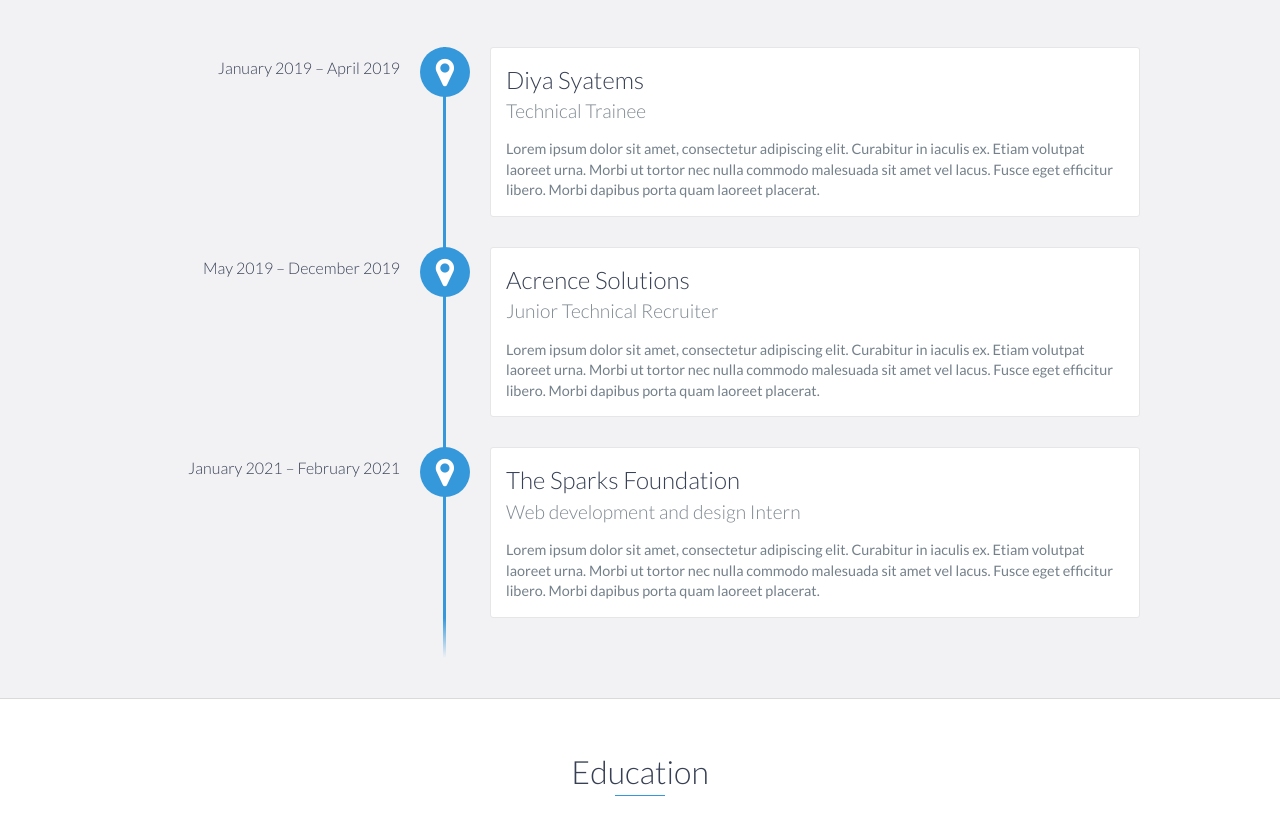
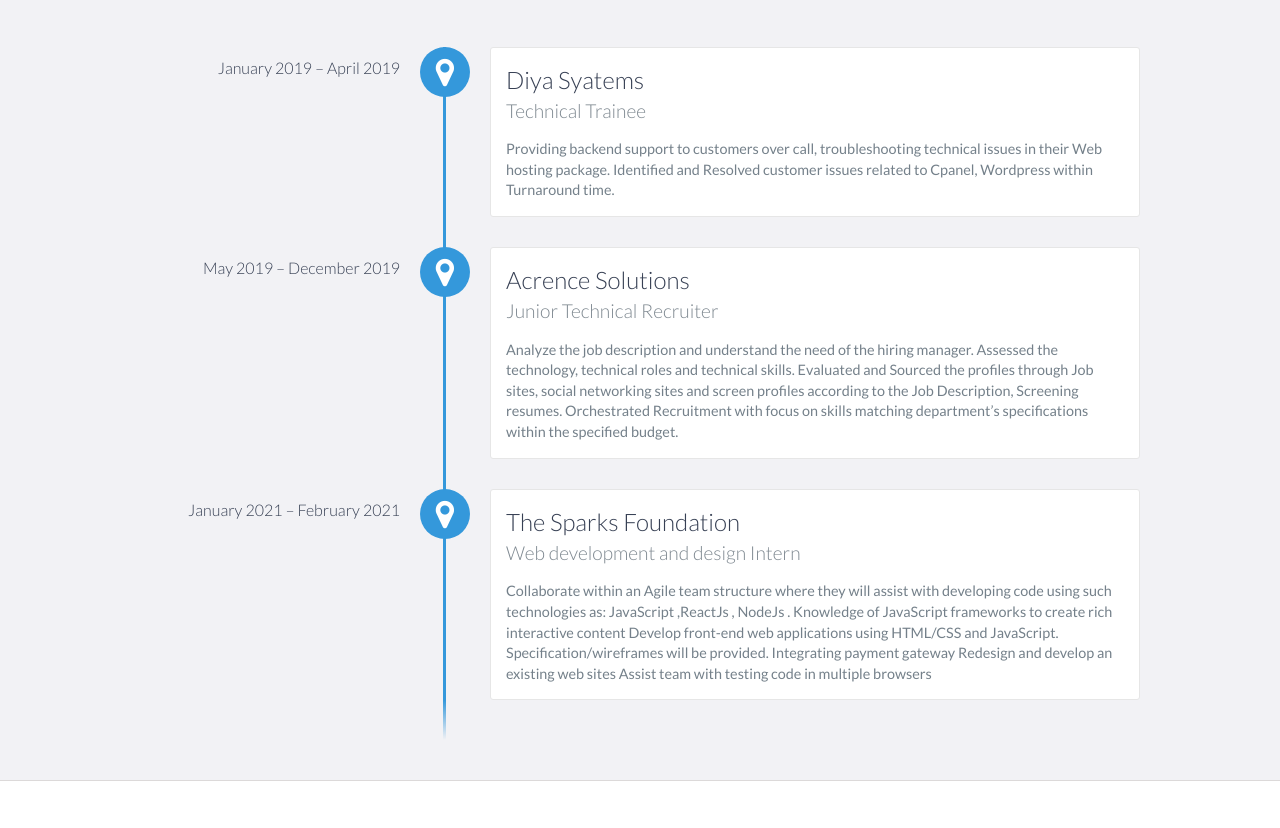
Before and after one commit to ranulfjn/portfolio, a website: page index.html in a window 1280 px wide. Shown: the part 1220-2048 px from the top of the page. Drawn offline with nearby package versions, Linux system fonts and the light colour scheme.

Commit message:
projects

```diff
--- a/index.html
+++ b/index.html
@@ -90,21 +90,30 @@
                 <h3>Diya Syatems</h3>
                 <h4>Technical Trainee</h4>
                 <p>
-                    Lorem ipsum dolor sit amet, consectetur adipiscing elit. Curabitur in iaculis ex. Etiam volutpat laoreet urna. Morbi ut tortor nec nulla commodo malesuada sit amet vel lacus. Fusce eget efficitur libero. Morbi dapibus porta quam laoreet placerat.
+                    Providing backend support to customers over call, troubleshooting technical issues in their Web hosting package.
+                    Identified and Resolved customer  issues related to Cpanel, Wordpress within Turnaround time.
                 </p>
             </div>
             <div data-date="May 2019 – December 2019">
                 <h3>Acrence Solutions</h3>
                 <h4>Junior Technical Recruiter</h4>
                 <p>
-                    Lorem ipsum dolor sit amet, consectetur adipiscing elit. Curabitur in iaculis ex. Etiam volutpat laoreet urna. Morbi ut tortor nec nulla commodo malesuada sit amet vel lacus. Fusce eget efficitur libero. Morbi dapibus porta quam laoreet placerat.
+                    Analyze the job description and understand the need of the hiring manager.
+                    Assessed the technology, technical roles and technical skills.
+                    Evaluated and Sourced the profiles through Job sites, social networking sites and screen profiles according to the Job Description, Screening resumes.
+                    Orchestrated Recruitment with focus on skills matching department’s specifications within the specified budget.
                 </p>
             </div>
             <div data-date="January 2021 – February 2021">
                 <h3>The Sparks Foundation</h3>
                 <h4>Web development and design Intern</h4>
                 <p>
-                    Lorem ipsum dolor sit amet, consectetur adipiscing elit. Curabitur in iaculis ex. Etiam volutpat laoreet urna. Morbi ut tortor nec nulla commodo malesuada sit amet vel lacus. Fusce eget efficitur libero. Morbi dapibus porta quam laoreet placerat.
+                    Collaborate within an Agile team structure where they will assist with developing code using such technologies as: JavaScript ,ReactJs , NodeJs .
+                    Knowledge of JavaScript frameworks to create rich interactive content
+                    Develop front-end web applications using HTML/CSS and JavaScript. Specification/wireframes will be provided.
+                    Integrating payment gateway
+                    Redesign and develop an existing web sites
+                    Assist team with testing code in multiple browsers
                 </p>
             </div>
         </div>
```
